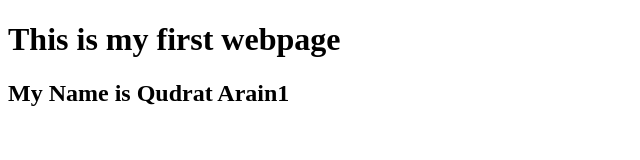
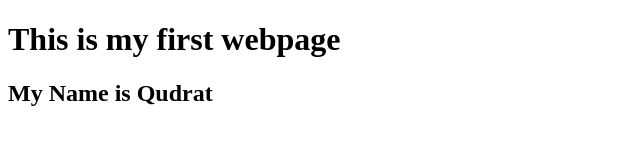
Before and after one commit to qudrat0712538/FirstProject, a plain HTML site: page index.html in a window 1280 px wide. Shown: the whole page, without its empty margins (0-640 px from the left). Drawn offline with Linux system fonts and the light colour scheme.

Commit message:
Merge remote-tracking branch 'origin/master'
Conflicts:
	index.html

```diff
--- a/index.html
+++ b/index.html
@@ -6,6 +6,6 @@
 </head>
 <body>
 <h1>This is my first webpage</h1>
-<h2>My Name is Qudrat Arain1</h2>
+<h2>My Name is Qudrat</h2>
 </body>
 </html>
```
